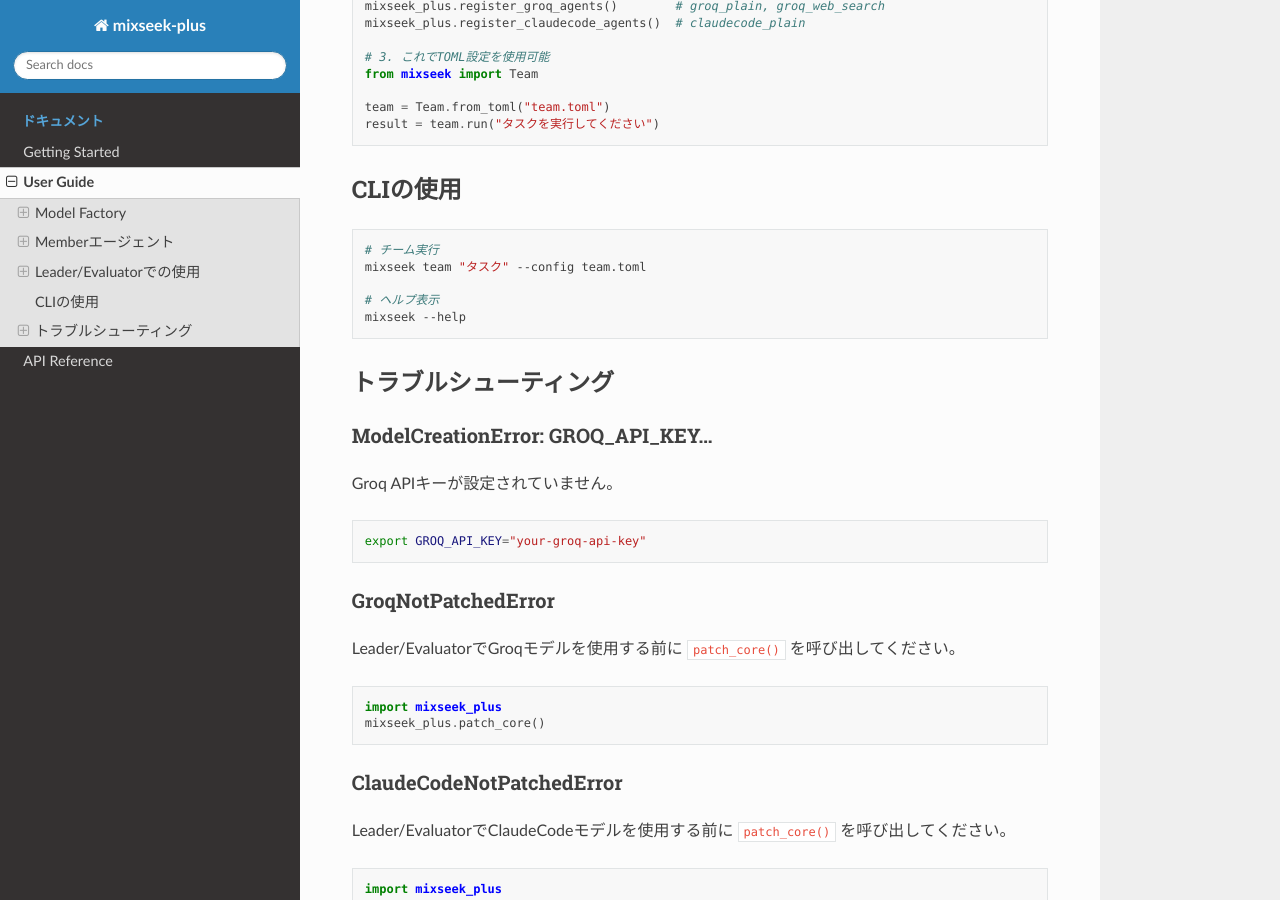
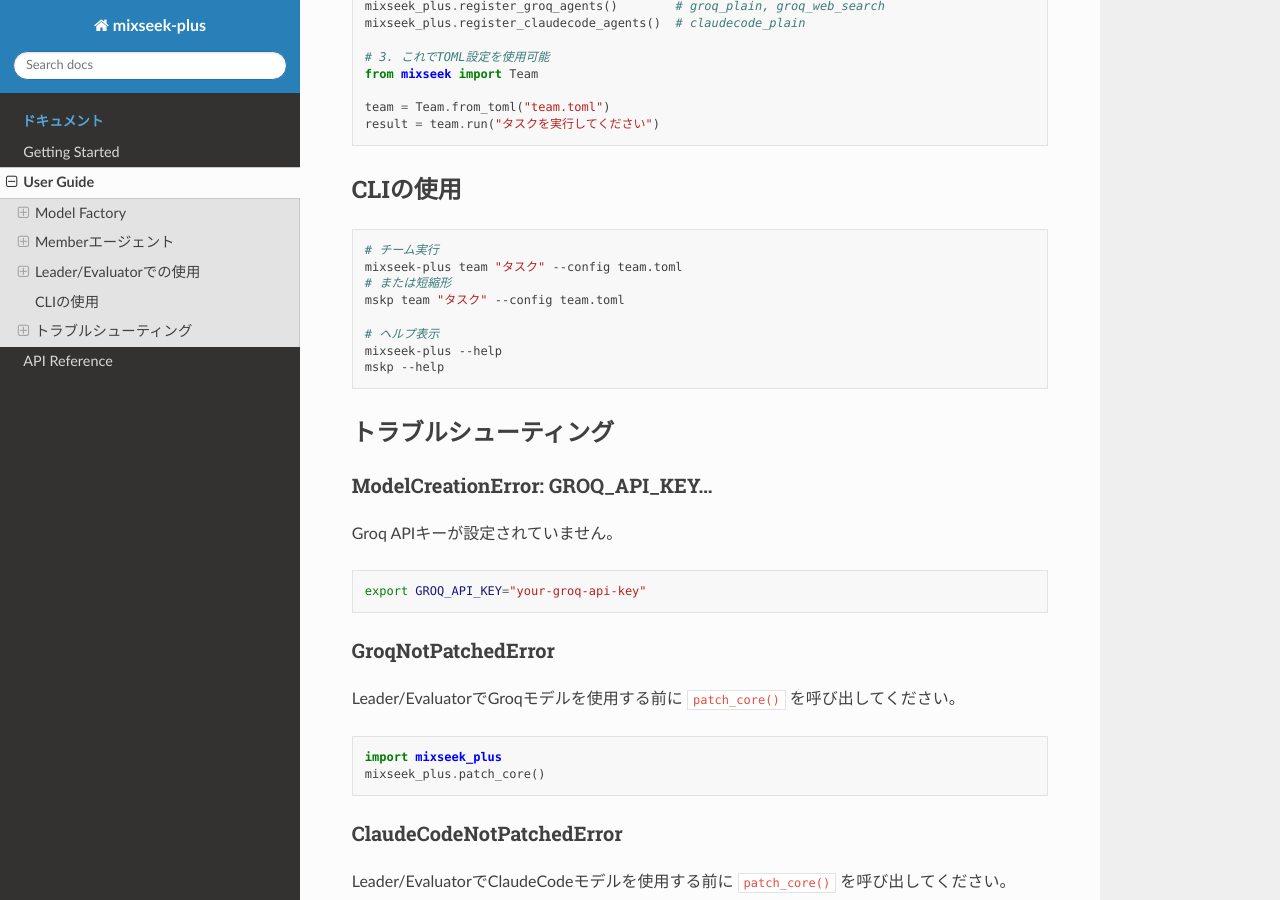
Before and after one commit to drillan/mixseek-plus, a Sphinx documentation site: the page built from docs/user-guide.md, in a window 1280 px wide and 900 px high, scrolled down 6452 px. Built offline with Sphinx 7.4.7 and the Read the Docs theme 3.1.0, drawn with Linux system fonts in a browser that asks for light colours.

Commit message:
fix: rename CLI command to avoid conflict with mixseek-core (#27)
* fix: rename CLI command to avoid conflict with mixseek-core (#22)

Change command name from `mixseek` to `mixseek-plus` to avoid
entry point conflict when both mixseek-core and mixseek-plus
define the same command name during `uv sync`.

Also add `mskp` as a short alias for convenience.

Closes #22

Co-Authored-By: Claude Opus 4.5 <noreply@anthropic.com>

* docs: update CLI command references from mixseek to mixseek-plus/mskp

Update documentation and code comments to reflect the renamed CLI command:
- README.md: Update CLI usage example
- docs/user-guide.md: Update CLI usage section
- src/mixseek_plus/cli.py: Update docstrings and GR-070 comment
- tests/unit/test_cli.py: Update test comments

Addresses review feedback on PR #27.

Co-Authored-By: Claude Opus 4.5 <noreply@anthropic.com>

---------

Co-authored-by: Claude Opus 4.5 <noreply@anthropic.com>

````diff
--- a/docs/user-guide.md
+++ b/docs/user-guide.md
@@ -304,10 +304,13 @@ result = team.run("タスクを実行してください")
 
 ```bash
 # チーム実行
-mixseek team "タスク" --config team.toml
+mixseek-plus team "タスク" --config team.toml
+# または短縮形
+mskp team "タスク" --config team.toml
 
 # ヘルプ表示
-mixseek --help
+mixseek-plus --help
+mskp --help
 ```
 
 ## トラブルシューティング
--- a/pyproject.toml
+++ b/pyproject.toml
@@ -16,7 +16,8 @@ dependencies = [
 ]
 
 [project.scripts]
-mixseek = "mixseek_plus.cli:main"
+mixseek-plus = "mixseek_plus.cli:main"
+mskp = "mixseek_plus.cli:main"
 
 [project.optional-dependencies]
 # Observability with Logfire (optional for development/debugging)
````
Also changed, not shown: README.md (+3 -1 lines), 2 other files.
